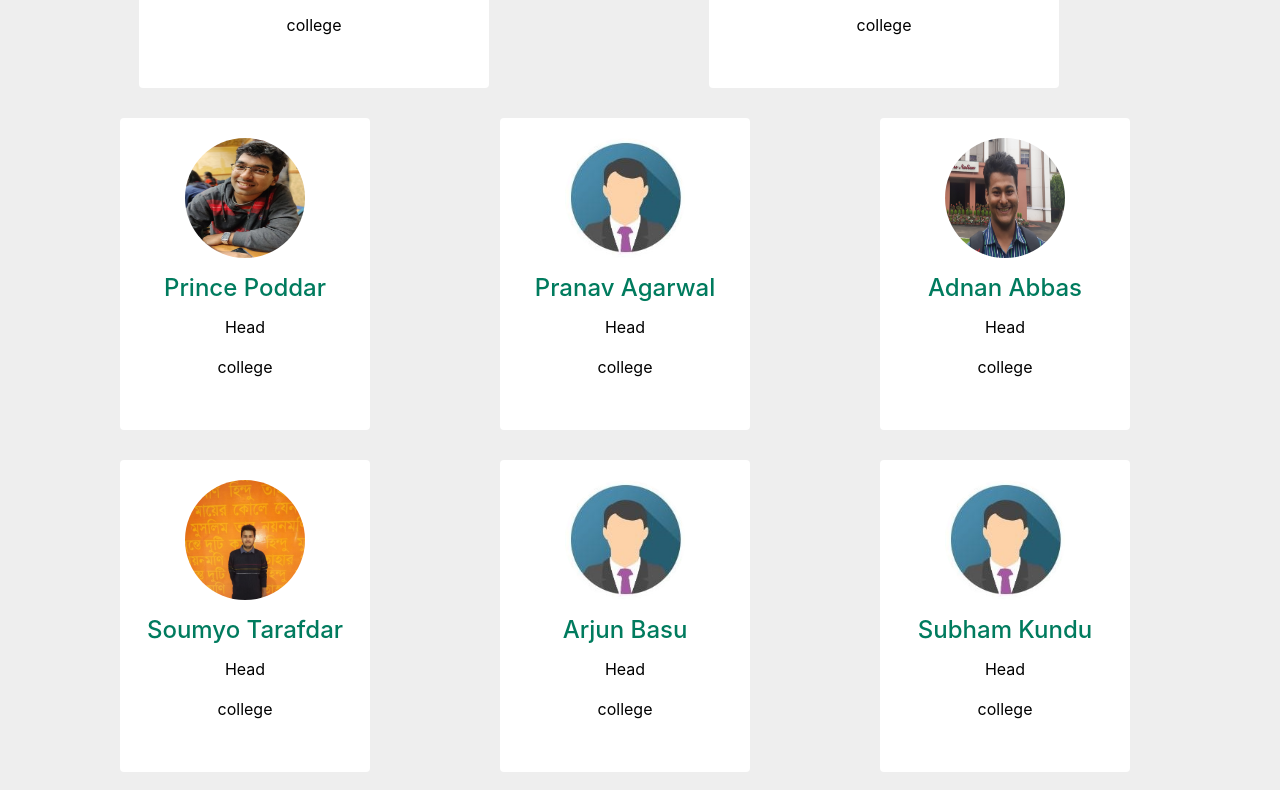
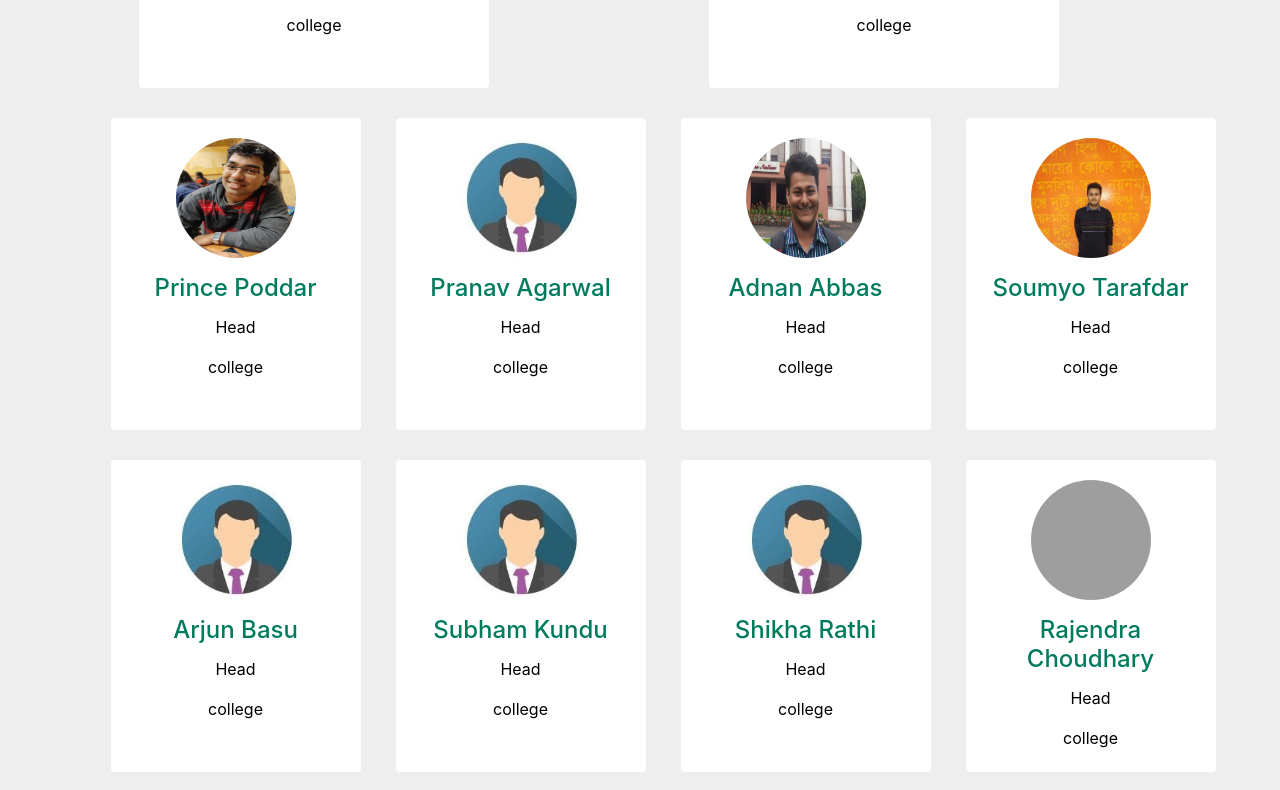
Before and after one commit to divyanshgupta56/mi-ed-home_page, a plain HTML site: page team.html in a window 1280 px wide. Shown: the part 790-1580 px from the top of the page. Drawn offline with nearby package versions, Linux system fonts and the light colour scheme; grey boxes are pictures that could not be loaded; files whose address does not match are found by name.

Commit message:
team page updated

```diff
--- a/team.html
+++ b/team.html
@@ -747,7 +747,7 @@ section .section-title {
             </div>
             <!-- ./Team member -->
             <!-- Team member -->
-            <div class="col-xs-12 col-sm-6 col-md-4 col-lg-4">
+            <div class="col-xs-12 col-sm-6 col-md-4 col-lg-3">
                 <div class="image-flip" ontouchstart="this.classList.toggle('hover');">
                     <div class="mainflip">
                         <div class="frontside">
@@ -801,7 +801,7 @@ section .section-title {
             </div>
             <!-- ./Team member -->
             <!-- Team member -->
-            <div class="col-xs-12 col-sm-6 col-md-4 col-lg-4">
+            <div class="col-xs-12 col-sm-6 col-md-4 col-lg-3">
                 <div class="image-flip" ontouchstart="this.classList.toggle('hover');">
                     <div class="mainflip">
                         <div class="frontside">
@@ -853,7 +853,7 @@ section .section-title {
                     </div>
                 </div>
             </div>
-            <div class="col-xs-12 col-sm-6 col-md-4 col-lg-4">
+            <div class="col-xs-12 col-sm-6 col-md-4 col-lg-3">
                 <div class="image-flip" ontouchstart="this.classList.toggle('hover');">
                     <div class="mainflip">
                         <div class="frontside">
@@ -906,7 +906,7 @@ section .section-title {
             </div>
             <!-- ./Team member -->
             <!-- Team member -->
-            <div class="col-xs-12 col-sm-6 col-md-4 col-lg-4">
+            <div class="col-xs-12 col-sm-6 col-md-4 col-lg-3">
                 <div class="image-flip" ontouchstart="this.classList.toggle('hover');">
                     <div class="mainflip">
                         <div class="frontside">
@@ -959,7 +959,7 @@ section .section-title {
             </div>
             <!-- ./Team member -->
             <!-- Team member -->
-            <div class="col-xs-12 col-sm-6 col-md-4 col-lg-4">
+            <div class="col-xs-12 col-sm-6 col-md-4 col-lg-3">
                 <div class="image-flip" ontouchstart="this.classList.toggle('hover');">
                     <div class="mainflip">
                         <div class="frontside">
@@ -1010,7 +1010,7 @@ section .section-title {
                     </div>
                 </div>
             </div>
-            <div class="col-xs-12 col-sm-6 col-md-4 col-lg-4">
+            <div class="col-xs-12 col-sm-6 col-md-4 col-lg-3">
                 <div class="image-flip" ontouchstart="this.classList.toggle('hover');">
                     <div class="mainflip">
                         <div class="frontside">
@@ -1062,7 +1062,7 @@ section .section-title {
             </div>
             <!-- ./Team member -->
             <!-- Team member -->
-            <div class="col-xs-12 col-sm-6 col-md-4 col-lg-4">
+            <div class="col-xs-12 col-sm-6 col-md-4 col-lg-3">
                 <div class="image-flip" ontouchstart="this.classList.toggle('hover');">
                     <div class="mainflip">
                         <div class="frontside">
@@ -1115,7 +1115,7 @@ section .section-title {
             </div>
             <!-- ./Team member -->
             <!-- Team member -->
-            <div class="col-xs-12 col-sm-6 col-md-4 col-lg-4">
+            <div class="col-xs-12 col-sm-6 col-md-4 col-lg-3">
                 <div class="image-flip" ontouchstart="this.classList.toggle('hover');">
                     <div class="mainflip">
                         <div class="frontside">
```
